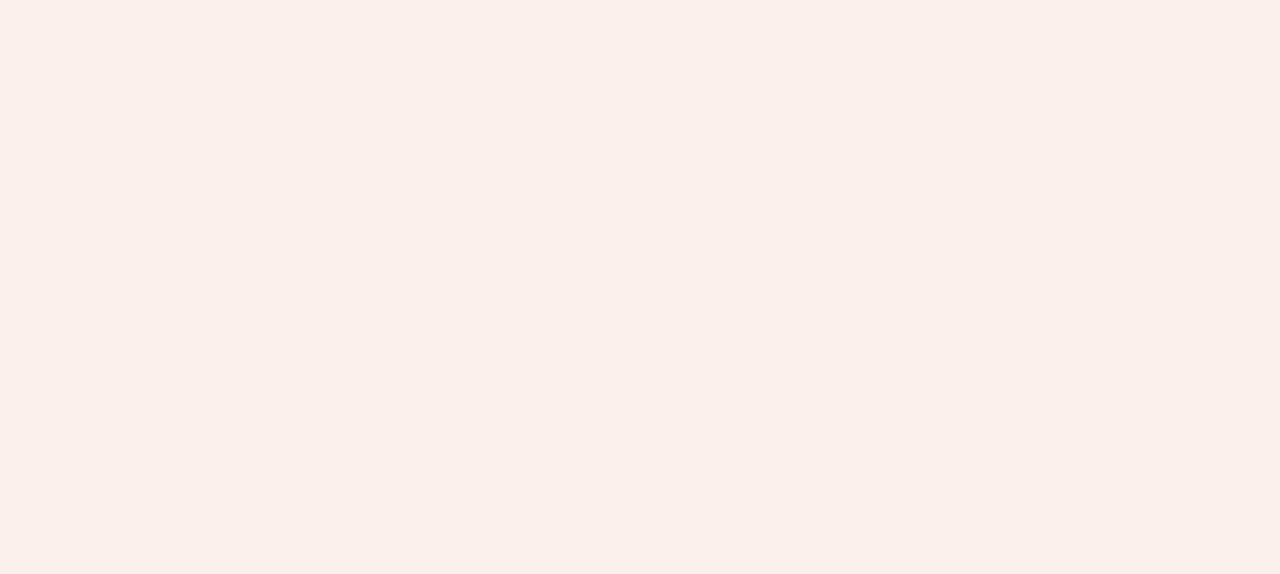
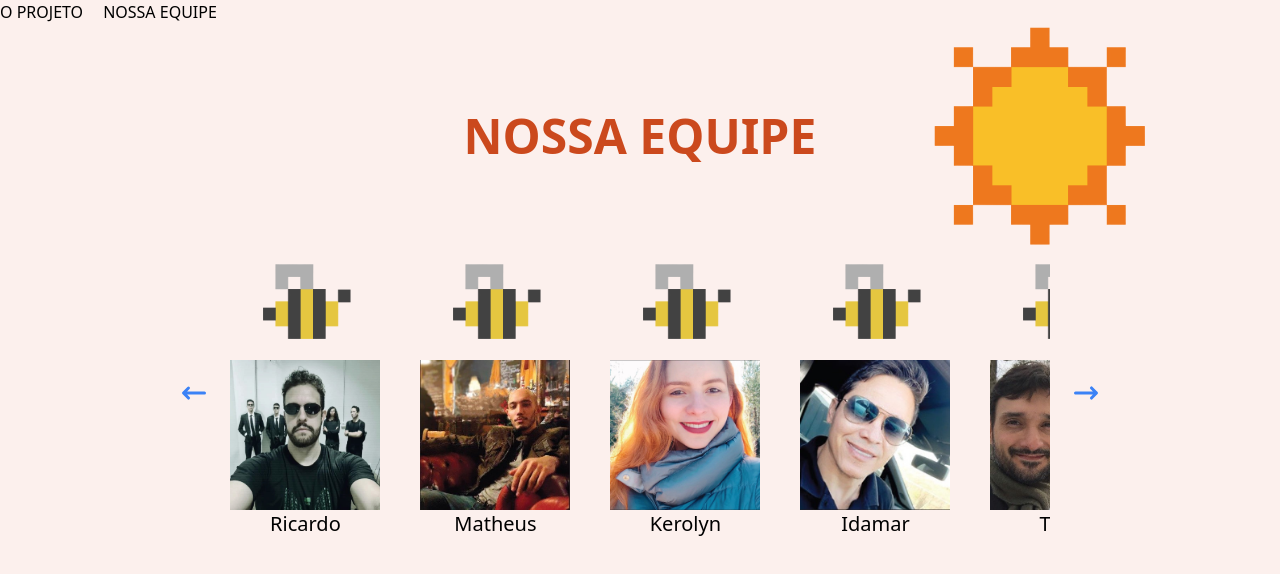
Before and after one commit to MariaCHelena/BullyingMap-Site, a React (Vite) app: page /BullyingMap-Site/nossaequipe in a window 1280 px wide. Before the commit this address had no page. Shown: the top 574 px of the page. Built offline with nearby package versions, Linux system fonts and the light colour scheme.

Commit message:
feat: Adicionar página Nossa Equipe

```diff
--- a/src/Routes.tsx
+++ b/src/Routes.tsx
@@ -1,6 +1,7 @@
 import { BrowserRouter, Routes, Route } from "react-router-dom";
 import SobreNos from "@/features/sobre-nos/pages";
 import Header from "@/shared/components/header";
+import NossaEquipe from "./features/nossa-equipe/pages";
 
 
 function AppRoutes() {
@@ -9,6 +10,7 @@ function AppRoutes() {
       <Header/>
       <Routes>
         <Route path="/BullyingMap-Site" element={<SobreNos/>}/>
+        <Route path="/BullyingMap-Site/nossaequipe" element={<NossaEquipe/>}/>
       </Routes>
     </BrowserRouter>
   )
--- a/src/features/sobre-nos/carrossel/cardMember/index.tsx
+++ b/src/features/nossa-equipe/carrossel/cardMember/index.tsx
@@ -1,6 +1,5 @@
 import React, { useEffect, useState } from 'react';
 import abelha from '../../../../../public/abelha.png'
-// import foto from '../../../../assets/membros/1.jpg'
 
 interface PersonProps {
     id: number,
@@ -23,7 +22,7 @@ const CardMember: React.FC<PersonProps> = ({id, foto, nome, codNome, funcao, des
     },[])
 
     return(<div className='flex flex-none flex-col justify-center items-center'>
-    <img className='w-[150px] h-[150px]' src={abelha} alt="" />
+    <img className='w-28 h-28' src={abelha} alt="" />
     <button onClick={() => onClick(nome, codNome, funcao, descricao, linkLattes, id)}>
         <img className='w-[150px] h-[150px]' src={image} alt="" />
         <p className='text-xl'>{nome.split(' ')[0]}</p>
--- a/src/features/sobre-nos/carrossel/index.tsx
+++ b/src/features/nossa-equipe/carrossel/index.tsx
@@ -26,7 +26,6 @@ export default function Carrossel(){
 
     const handleClick = (nome:string, codNome:string, funcao:string, descricao:string, linkLattes:string, id:number) => {
         if(id === membroTarget.id){
-            // setSelect(prev => !prev)
             setMembroTarget({
                 id: 0,
                 nome: '',
@@ -57,11 +56,11 @@ export default function Carrossel(){
     }
 
     return <span className="flex flex-col justify-center">
-
         <div className="flex gap-5 justify-center">
             <button onClick={handleLeftClick}>
                 <ArrowLongLeftIcon className="size-8 text-blue-500 bg-transparent"/>
             </button>
+
             <div ref={carrossel} className="overflow-auto scrollbar-hide w-[80%] flex gap-10 overflow-x-auto scroll-smooth">
                 {membros.map((membro) =>
                     <CardMember
@@ -75,18 +74,20 @@ export default function Carrossel(){
                     onClick={handleClick}/>
                 )}
             </div>
+
             <button onClick={handleRightClick}>
                 <ArrowLongRightIcon className="size-8 text-blue-500 bg-transparent"/>
             </button>
         </div>
-        <div>
+
+        <div className="flex justify-center items-center mt-28">
             {
-                (membroTarget.id !== 0) && <div className="flex flex-col">
-                    <h3>{membroTarget.codNome}</h3>
-                    <h4>{membroTarget.nome}</h4>
-                    <h4>{membroTarget.funcao}</h4>
-                    <p>{membroTarget.descricao}</p>
-                    <a href={membroTarget.linkLattes}>LINK LATTES</a>
+                (membroTarget.id !== 0) && <div className="flex flex-col w-2/3">
+                    <h3 className="text-azul font-bold text-2xl">{membroTarget.codNome}</h3>
+                    <h4 className="text-azul text-xl italic">{membroTarget.nome}</h4>
+                    <h4 className="text-azul text-xl italic">{membroTarget.funcao}</h4>
+                    <p className="my-2 text-preto text-xl text-justify">{membroTarget.descricao}</p>
+                    <a className="text-laranja font-bold text-lg" href={membroTarget.linkLattes}>LINK LATTES</a>
                 </div>
             }
         </div>
--- /dev/null
+++ b/src/features/nossa-equipe/pages/index.tsx
@@ -0,0 +1,12 @@
+import sol from '../../../../public/sol.png'
+import Carrossel from '../carrossel'
+
+export default function NossaEquipe(){
+    return(
+        <div className='relative mx-[10%]'>
+            <img className='absolute top-0 right-0 w-56 h-56' src={sol} alt="Sol" />
+            <h1 className='flex items-center justify-center text-laranja text-[48px] h-56 font-bold'>NOSSA EQUIPE</h1>
+            <Carrossel/>
+        </div>
+    )
+}
--- a/src/features/sobre-nos/pages/index.tsx
+++ b/src/features/sobre-nos/pages/index.tsx
@@ -1,7 +1,5 @@
 import fotoCriancas from '../../../../public/foto-criancas.jpg'
-import Carrossel from '../carrossel'
 import flor from '../../../../public/flor.png'
-import sol from '../../../../public/sol.png'
 
 export default function SobreNos(){
     return<main>
@@ -70,15 +68,6 @@ export default function SobreNos(){
                     Por esse vÍnculo de financiamento do projeto com a FAP-DF, será necessária a elaboração do nosso Relatório de Prestação de Contas - RPC. O RPC é importantíssimo para todos nós da equipe. Nele, iremos dizer: "fizemos tudo que nos propusemos, com máxima transparência e probidade! Merecemos ser financiados de novo!". Para isso ser dito, a colaboração de toda a equipe é essencial e vamos orientar vocês em todo o processo de construção das partes deste relatório. É uma responsabilidade do time.
                 </p>
             </div>
-
-            <div>
-                <span className='flex'>
-                    <img className='w-20 h-20' src={flor} alt="" />
-                    <img className='w-20 h-20' src={sol} alt="" />
-                </span>
-                <h1>A EQUIPE</h1>
-                <Carrossel/>
-            </div>
         </div>
     </main>
 }
--- a/src/shared/components/header/index.tsx
+++ b/src/shared/components/header/index.tsx
@@ -1,36 +1,10 @@
-// import React from "react";
-// import { Link } from "react-router-dom";
-
-// import logoBm from '../../../public/logo-bullyingmap.png'
-// import logoRedeDeApoio from '../../../public/RedeApoio.png'
-
-// export default function Header(){
-//     return<header className="flex justify-center items-center gap-5">
-//         <div className="flex justify-center items-center gap-5">
-//             <Link to={'/BullyingMap-Site'}>O PROJETO</Link>
-//             <Link to={'*'}>RECURSOS</Link>
-//             <Link to={'*'}>DEPOIMENTOS</Link>
-//         </div>
-
-//         <img className="w-[20rem] h-[10rem]" src={logoBm} alt="" />
-
-//         <div className="flex justify-center items-center gap-5">
-//             <Link to={'*'}>NOSSA EQUIPE</Link>
-//             <Link to={'*'}>CONTATO</Link>
-//             <button>
-//                 <img className="w-[10rem] h-[10rem] m-0" src={logoRedeDeApoio} alt="" />
-//             </button>
-//         </div>
-
-//     </header>
-
 import React from "react";
 import { Link } from "react-router-dom";
 
 export default function Header(){
-    return<header>
-        <Link to={'/BullyingMap-Site'}></Link>
-        <Link to={'*'}></Link>
+    return<header className="flex gap-5">
+        <Link to={'/BullyingMap-Site'}>O PROJETO</Link>
+        <Link to={'/BullyingMap-Site/nossaequipe'}>NOSSA EQUIPE</Link>
         <Link to={'*'}></Link>
         <Link to={'*'}></Link>
         <Link to={'*'}></Link>
--- a/tailwind.config.js
+++ b/tailwind.config.js
@@ -5,7 +5,17 @@ export default {
     "./src/**/*.{js,ts,jsx,tsx}",
   ],
   theme: {
-    extend: {},
+    extend: {
+      colors: {
+        laranja: '#CB491D',
+        azul: '#204D9C',
+        fundo: '#FBF0ED',
+        azulClaro: '#1F9BD7',
+        marrom: '#31201A',
+        preto: '#000000',
+        branco: '#ffffff',
+      }
+    },
   },
   plugins: [
     require('tailwind-scrollbar-hide')
```
Lines whose indentation alone changed are shown as unchanged.
